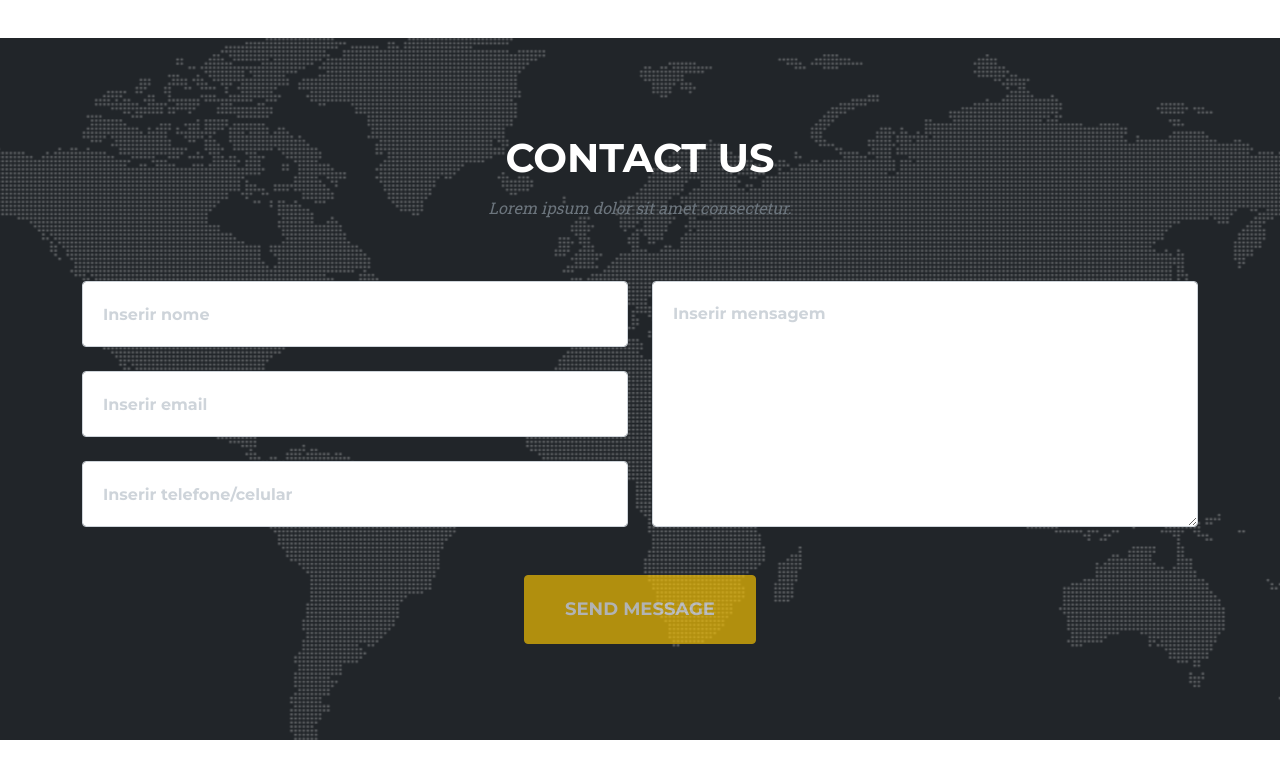
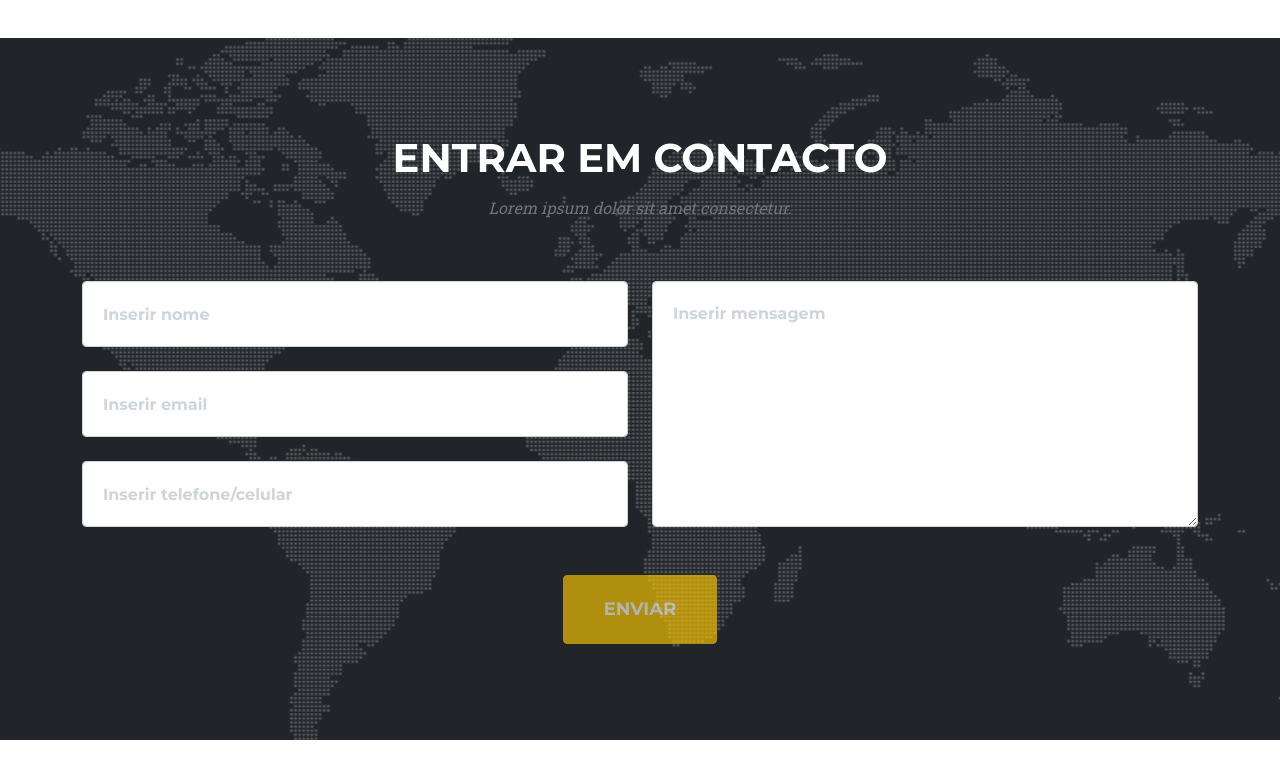
Before and after one commit to mrcello0501/bootstrap-reparacao, a plain HTML site: page index.html in a window 1280 px wide. Shown: the part 4620-5381 px from the top of the page. Drawn offline with nearby package versions, Linux system fonts and the light colour scheme.

Commit message:
fix: contact texts

```diff
--- a/index.html
+++ b/index.html
@@ -576,7 +576,7 @@
     <section class="page-section" id="contact">
       <div class="container">
         <div class="text-center">
-          <h2 class="section-heading text-uppercase">Contact Us</h2>
+          <h2 class="section-heading text-uppercase">Entrar em contacto</h2>
           <h3 class="section-subheading text-muted">
             Lorem ipsum dolor sit amet consectetur.
           </h3>
@@ -682,7 +682,7 @@
               id="submitButton"
               type="submit"
             >
-              Send Message
+              Enviar
             </button>
           </div>
         </form>
```
